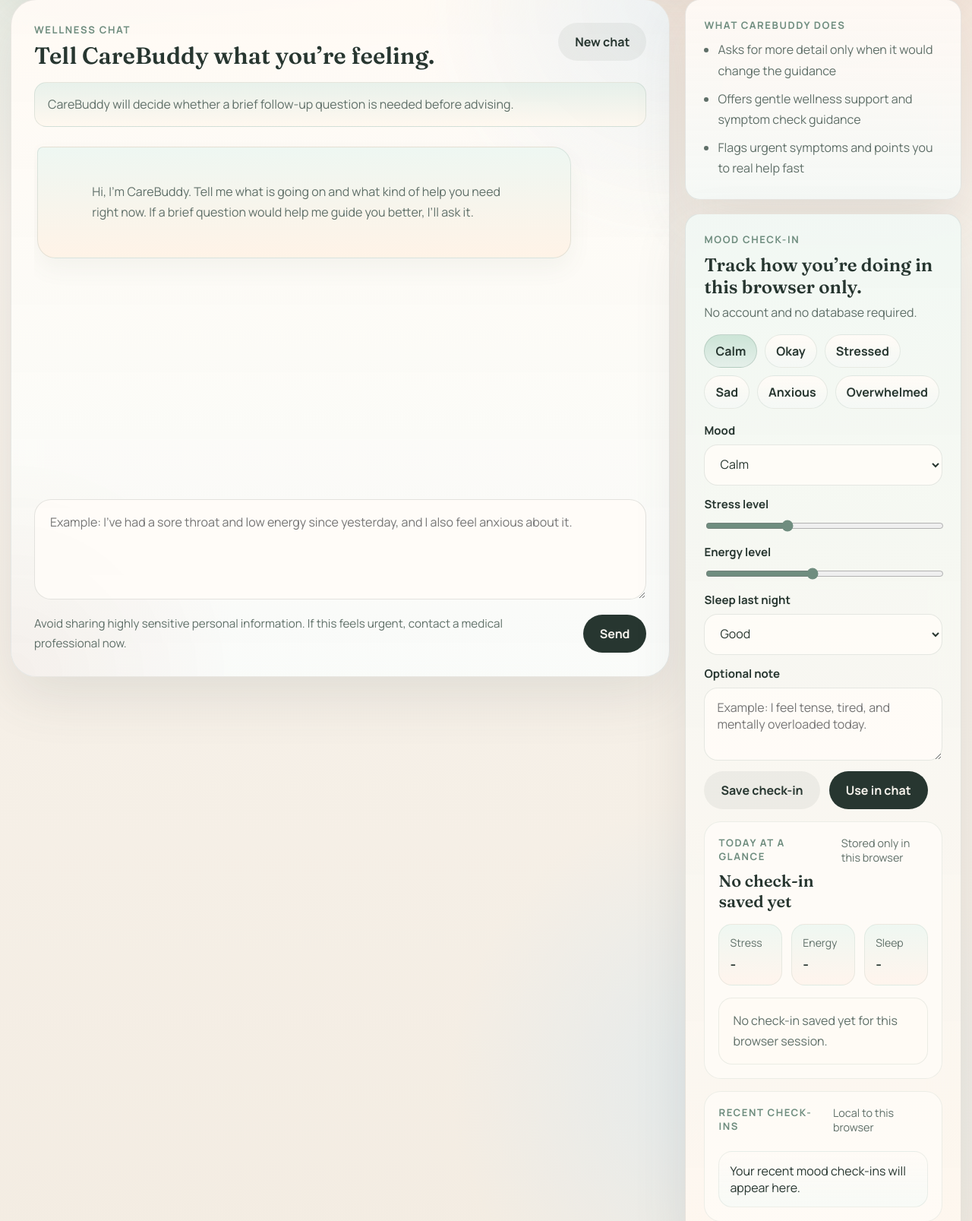
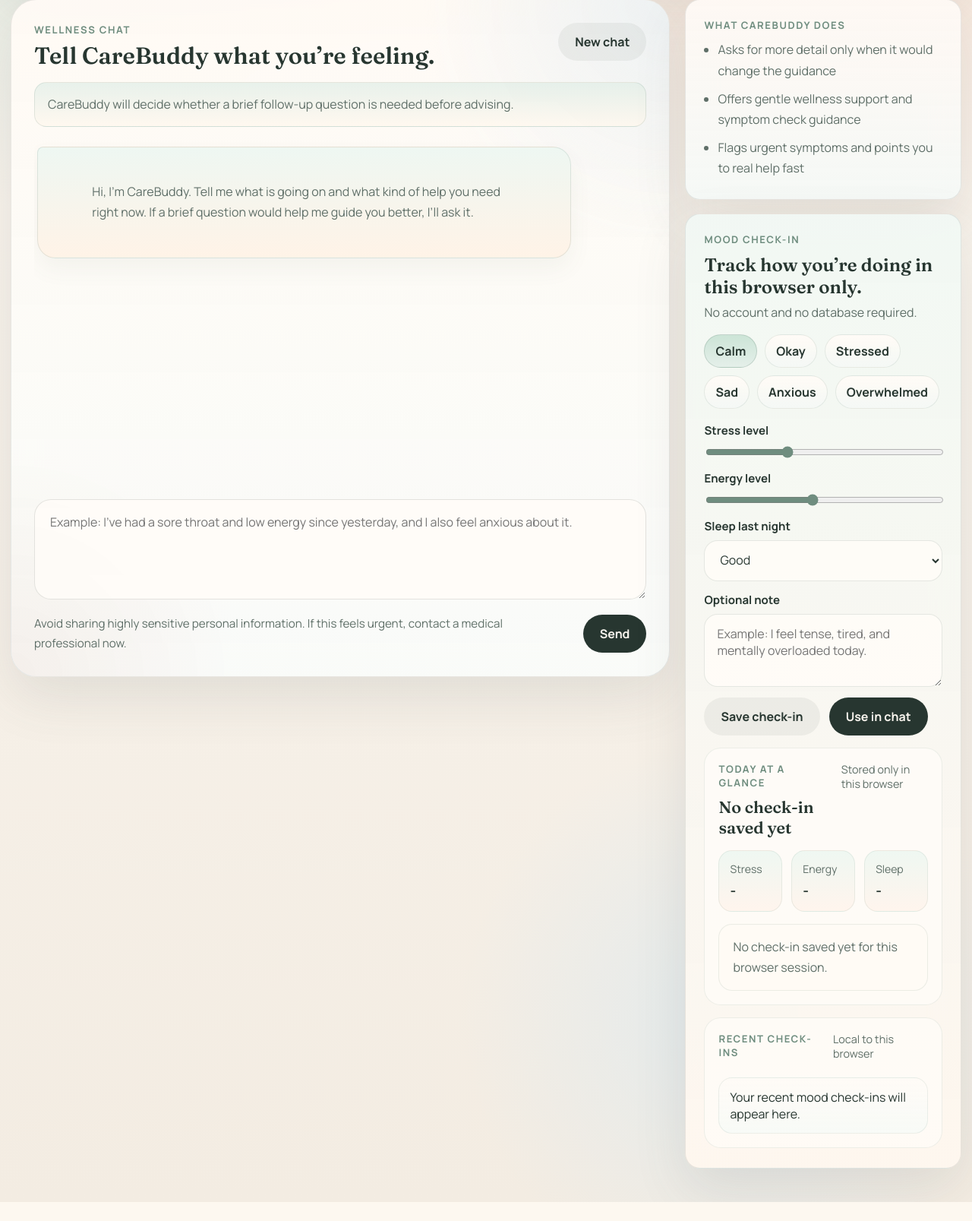
Before and after one commit to MRH73/CareBuddy, a Flask app: page / in a window 1280 px wide. Shown: the part 451-2058 px from the top of the page at 76% size. After the commit the page ends 2033 px from the top, so only its background shows below. Run offline with Flask 3, Linux system fonts and the light colour scheme.

Commit message:
Replace mood select with hidden input
Replace the visible <select> mood control with a hidden input and update JS to use it. templates/index.html now uses an <input id="moodValue" type="hidden"> and the UI relies on mood-chip buttons; static/js/app.js was updated to reference moodValue, set its value in updateMoodChips, and load/save the hidden input instead of the removed select. Also minor README wording adjustment ("OpenAI Python and the Responses API") and removal of the Troubleshooting section. These changes simplify the mood UI by relying on chips and keep form state in a hidden field.

```diff
--- a/static/js/app.js
+++ b/static/js/app.js
@@ -6,7 +6,7 @@ const sendButton = document.getElementById("sendButton");
 const resetButton = document.getElementById("resetButton");
 const urgentPanel = document.getElementById("urgentPanel");
 const moodForm = document.getElementById("moodForm");
-const moodSelect = document.getElementById("moodSelect");
+const moodValue = document.getElementById("moodValue");
 const stressRange = document.getElementById("stressRange");
 const energyRange = document.getElementById("energyRange");
 const sleepSelect = document.getElementById("sleepSelect");
@@ -69,6 +69,7 @@ function updateMoodChips(value) {
   moodChips.forEach((chip) => {
     chip.classList.toggle("is-active", chip.dataset.mood === value);
   });
+  moodValue.value = value;
 }
 
 function formatMoodHeading(mood) {
@@ -130,13 +131,12 @@ function loadMoodCheck() {
 
   if (!saved) {
     moodSummary.textContent = "No check-in saved yet for this browser session.";
-    updateMoodChips(moodSelect.value);
+    updateMoodChips(moodValue.value);
     updateTodayCard(null);
     return;
   }
 
   const data = JSON.parse(saved);
-  moodSelect.value = data.mood;
   stressRange.value = data.stress;
   energyRange.value = data.energy;
   sleepSelect.value = data.sleep;
@@ -148,7 +148,7 @@ function loadMoodCheck() {
 
 function saveMoodCheck() {
   const data = {
-    mood: moodSelect.value,
+    mood: moodValue.value,
     stress: stressRange.value,
     energy: energyRange.value,
     sleep: sleepSelect.value,
@@ -250,7 +250,6 @@ moodForm.addEventListener("submit", (event) => {
 
 moodChips.forEach((chip) => {
   chip.addEventListener("click", () => {
-    moodSelect.value = chip.dataset.mood;
     updateMoodChips(chip.dataset.mood);
   });
 });
--- a/templates/index.html
+++ b/templates/index.html
@@ -111,18 +111,7 @@
                 <button class="mood-chip" type="button" data-mood="anxious">Anxious</button>
                 <button class="mood-chip" type="button" data-mood="overwhelmed">Overwhelmed</button>
               </div>
-
-              <label class="mood-field">
-                <span>Mood</span>
-                <select id="moodSelect">
-                  <option value="calm">Calm</option>
-                  <option value="okay">Okay</option>
-                  <option value="stressed">Stressed</option>
-                  <option value="sad">Sad</option>
-                  <option value="anxious">Anxious</option>
-                  <option value="overwhelmed">Overwhelmed</option>
-                </select>
-              </label>
+              <input id="moodValue" type="hidden" value="calm" />
 
               <label class="mood-field">
                 <span>Stress level</span>
```
Also changed, not shown: README.md.
